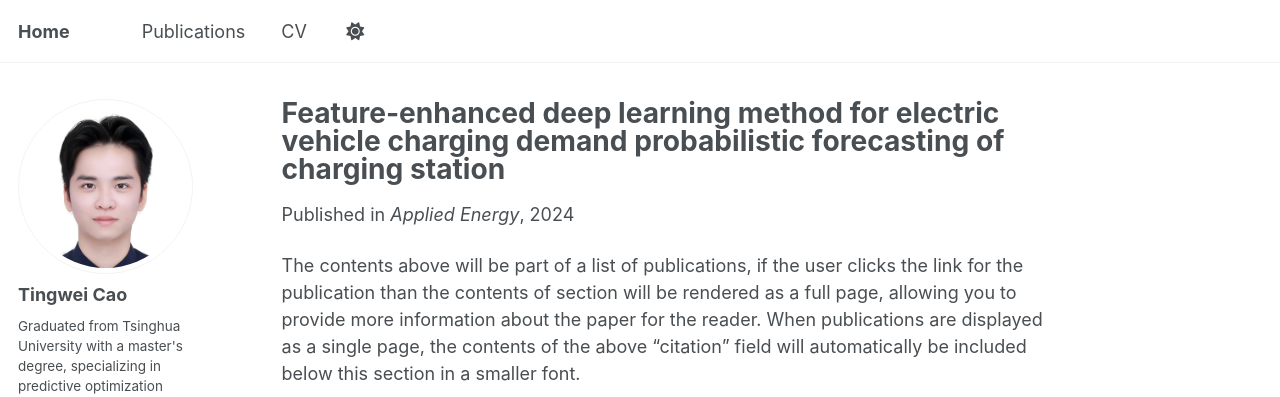
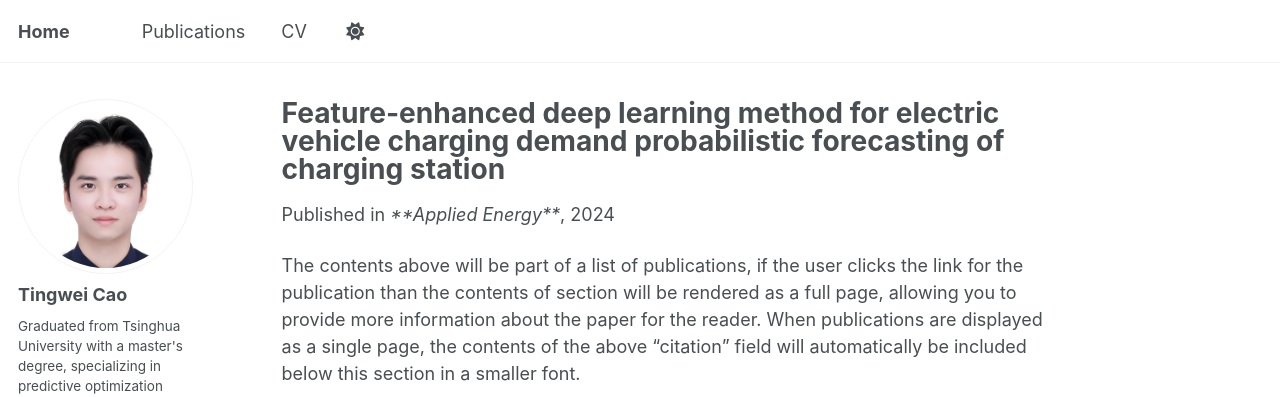
Before and after one commit to tingweicao/tingweicao.github.io, a Jekyll site: the page built from _publications/Feature-enhanced deep learning method for electric vehicle charging demand probabilistic forecasting of charging station.md, in a window 1280 px wide and 1117 px high. Shown: the top 397 px of the window. Built offline with Jekyll 4.4.1, drawn with Linux system fonts in a browser that asks for light colours; some web fonts are replaced; a script that is not in the unit is left out.

```diff
--- a/_publications/Feature-enhanced deep learning method for electric vehicle charging demand probabilistic forecasting of charging station.md
+++ b/_publications/Feature-enhanced deep learning method for electric vehicle charging demand probabilistic forecasting of charging station.md
@@ -5,7 +5,7 @@ category: manuscripts
 permalink: /publication/Feature-enhanced deep learning method for electric vehicle charging demand probabilistic forecasting of charging station
 excerpt: 'This paper is about the number 3. The number 4 is left for future work.'
 date: 2024-10-01
-venue: 'Applied Energy'
+venue: '**Applied Energy**'
 slidesurl: 'https://academicpages.github.io/files/slides3.pdf'
 paperurl: 'https://academicpages.github.io/files/paper3.pdf'
 ---
```
